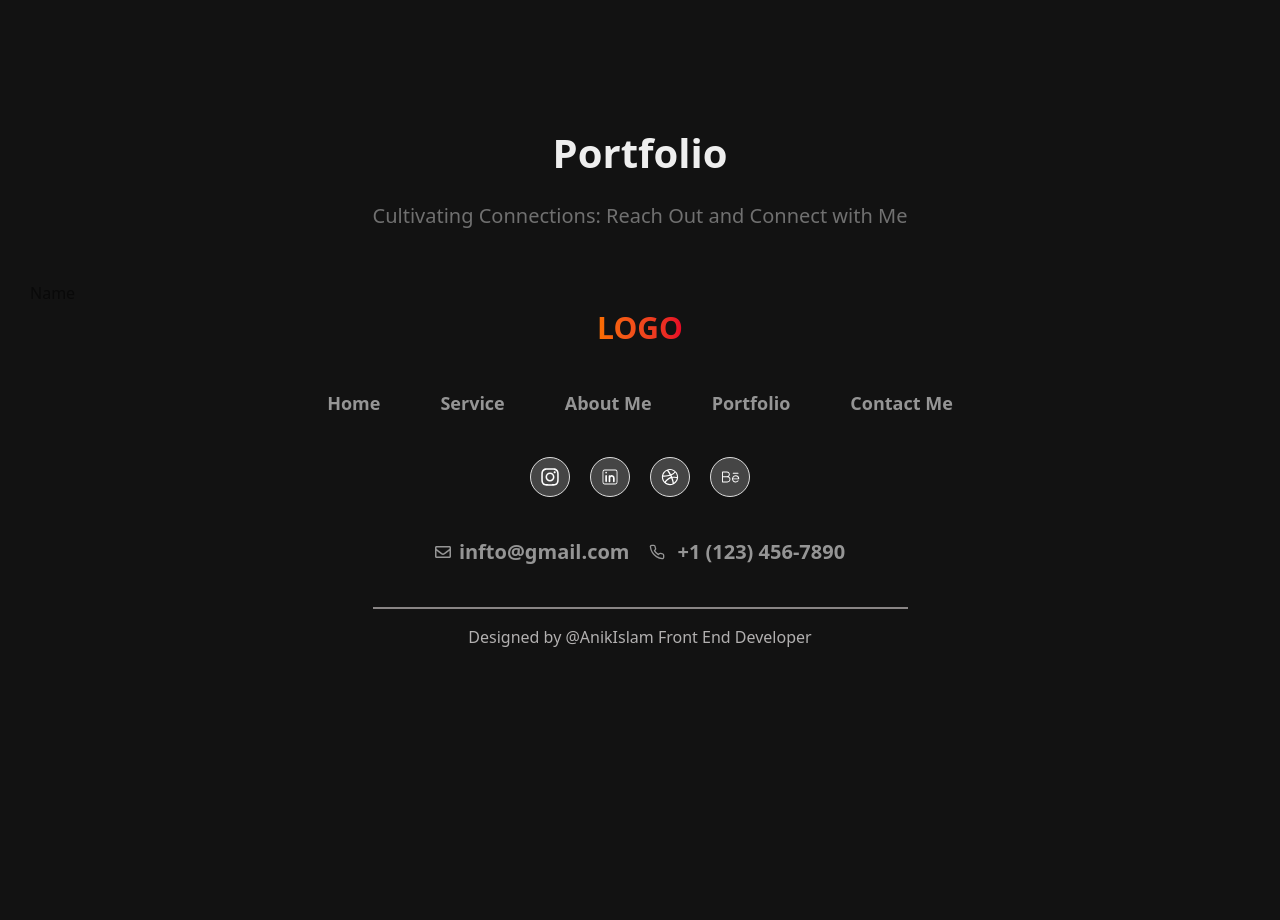
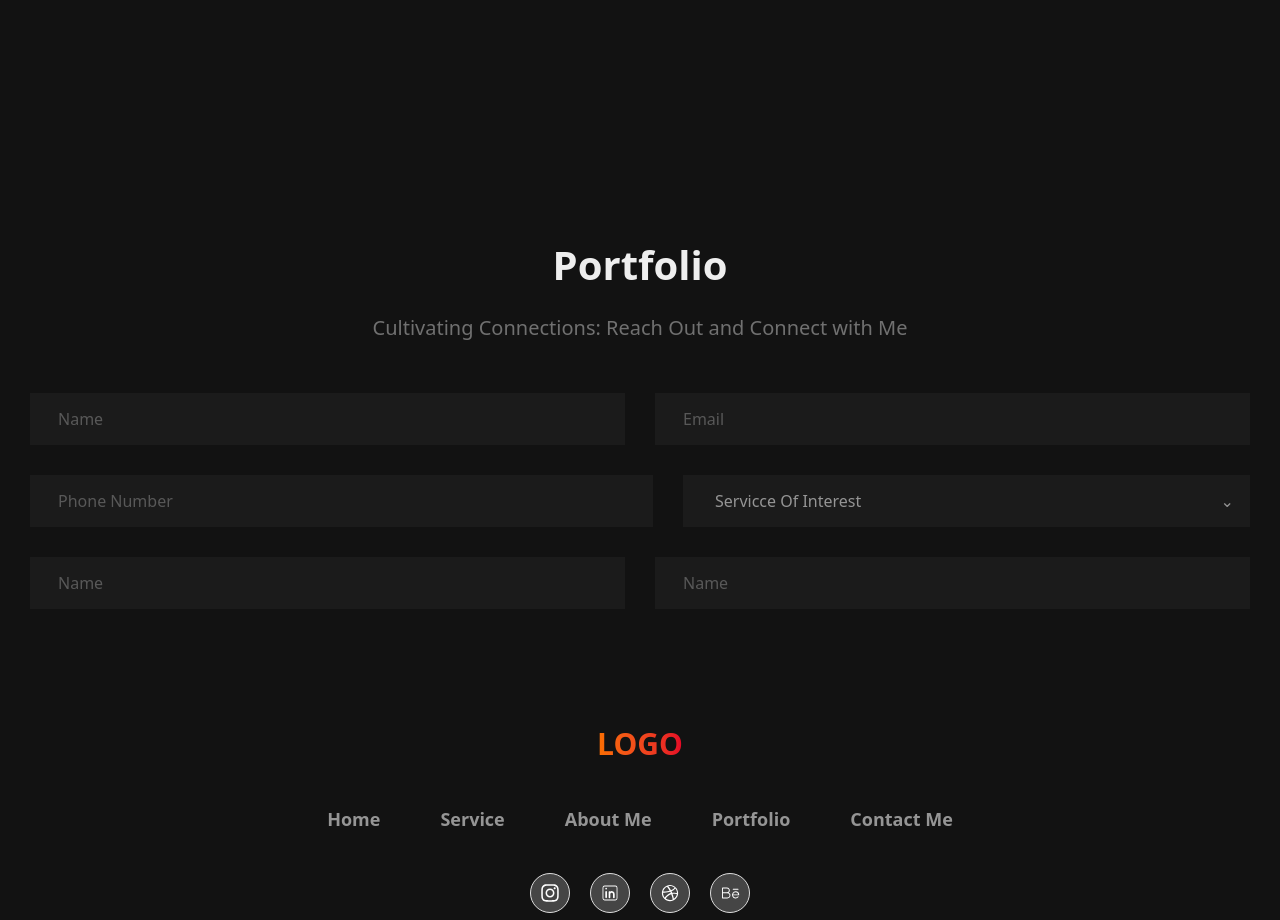
Before and after one commit to Roni006/personal-portfolio, a Next.js app: page / in a window 1280 px wide. Shown: the part 4720-5640 px from the top of the page. Before the commit the page ends 5369 px from the top, so only its background shows below. Built offline with nearby package versions, Linux system fonts and the light colour scheme.

Commit message:
created forms in contact components

```diff
--- a/src/Components/Contact.jsx
+++ b/src/Components/Contact.jsx
@@ -4,9 +4,11 @@ import Container from "./Container";
 const Contact = () => {
   return (
     <>
-      <section>
+      <section className="py-28">
         <Container>
           <div>
+            <div>
+              {/* title  */}
               <div>
                 <h1 className="text-center text-[#eeeeee] text-[40px] font-bold tracking-[3%] pb-4.5 ">
                   Portfolio
@@ -16,12 +18,64 @@ const Contact = () => {
                     Cultivating Connections: Reach Out and Connect with Me
                   </p>
                 </p>
+              </div>
 
+              {/* form  */}
               <div className="mt-12.5">
                 <form action="#">
-                  <div className="main-content-area">
-                    <div>
-                      <input type="text" placeholder="Name" />
+                  <div className="main-content-area ">
+                    {/* email and name  */}
+                    <div className="flex items-center justify-center gap-7.5">
+                      <input
+                        className="outline-none w-full text-[16px] tracking-[3%] text-[#959595] bg-[#1b1b1b] py-3.5 px-7 "
+                        type="text"
+                        placeholder="Name"
+                      />
+                      <input
+                        className="outline-none w-full text-[16px] tracking-[3%] text-[#959595] bg-[#1b1b1b] py-3.5 px-7 "
+                        type="email"
+                        placeholder="Email"
+                      />
+                    </div>
+
+                    {/* phone and seclect service  */}
+                    <div className="flex items-center justify-center gap-7.5 py-7.5">
+                      <input
+                        className="flex-1 outline-none text-[16px] tracking-[3%] text-[#959595] bg-[#1b1b1b] py-3.5 px-7 "
+                        type="text"
+                        placeholder="Phone Number"
+                      />
+                      <div className="relative flex-1">
+                        <select
+                          className="appearance-none outline-none w-full text-[16px] tracking-[3%] text-[#959595] bg-[#1b1b1b] py-3.5  ps-8 pe-8 "
+                          name=""
+                          id=""
+                        >
+                          <option value="Servicce of interest">
+                            Servicce Of Interest
+                          </option>
+                          <option value="Design">Web Design</option>
+                          <option value="Development">Web Development</option>
+                          <option value="Graphics">Graphic Design</option>
+                          <option value="Marketing">Digital Marketing</option>
+                        </select>
+                        <div className="pointer-events-none absolute right-4 top-1/2 -translate-y-1/2 text-[#959595]">
+                          ⌄
+                        </div>
+                      </div>
+                    </div>
+
+                    <div className="flex items-center justify-center gap-7.5">
+                      <input
+                        className="outline-none w-full text-[16px] tracking-[3%] text-[#959595] bg-[#1b1b1b] py-3.5 px-7 "
+                        type="text"
+                        placeholder="Name"
+                      />
+                      <input
+                        className="outline-none w-full text-[16px] tracking-[3%] text-[#959595] bg-[#1b1b1b] py-3.5 px-7 "
+                        type="text"
+                        placeholder="Name"
+                      />
                     </div>
                   </div>
                 </form>
```
Lines whose indentation alone changed are shown as unchanged.
